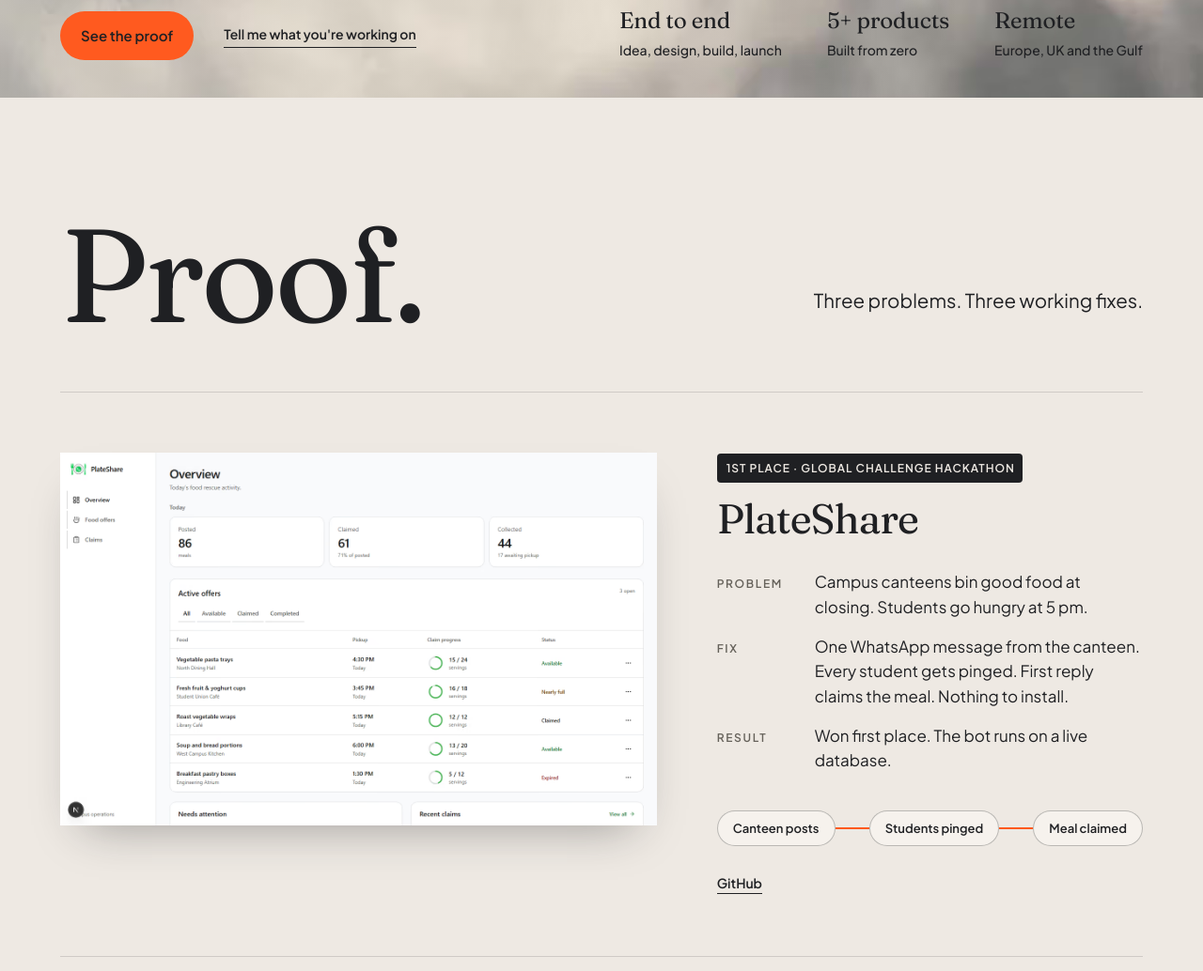
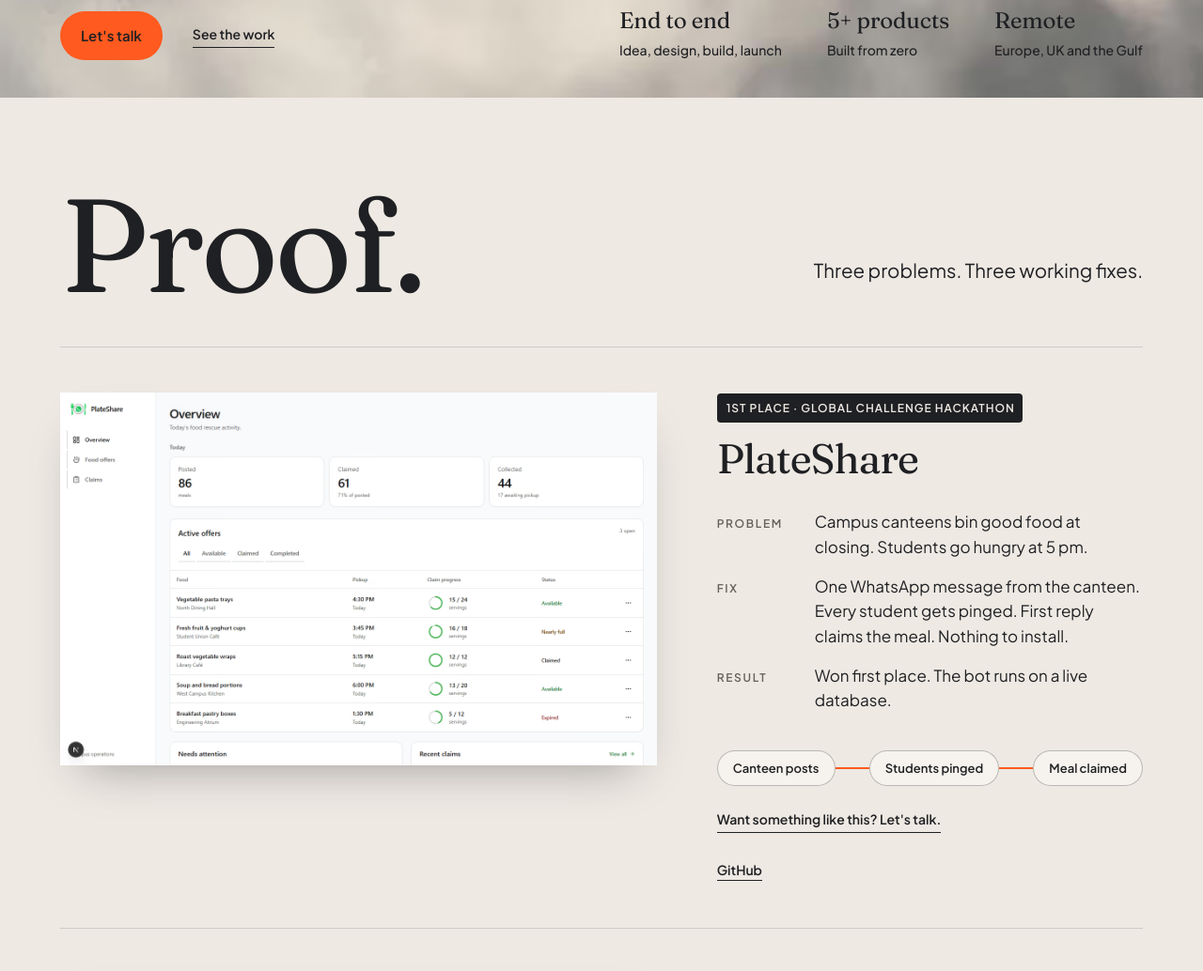
Before and after one commit to Rydny1/Rydny-portfolio, an Astro site: page / in a window 1280 px wide. Shown: the part 696-1730 px from the top of the page at 94% size. Built offline with nearby package versions, Linux system fonts and the light colour scheme; Astro itself is replaced by a stand-in of ours.

Commit message:
Update pass 1: spacing, one CTA phrase, new About copy
Co-Authored-By: Claude Sonnet 5.5 <noreply@anthropic.com>

```diff
--- a/src/components/About.astro
+++ b/src/components/About.astro
@@ -43,7 +43,7 @@ const { about } = copy;
   .grid {
     display: grid;
     grid-template-columns: 5fr 7fr;
-    gap: var(--s-12);
+    gap: var(--s-8);
     align-items: start;
   }
   .frame {
--- a/src/components/Project.astro
+++ b/src/components/Project.astro
@@ -24,6 +24,7 @@ const L = copy.proof.labels;
       <dt>{L.result}</dt><dd>{p.result}</dd>
     </dl>
     <MiniFlow steps={p.flow} />
+    <a class="link ask" href={copy.proof.ask.href}>{copy.proof.ask.label}</a>
     {p.links.length > 0 && (
       <ul class="links">
         {p.links.map((l) => (
@@ -40,7 +41,7 @@ const L = copy.proof.labels;
     grid-template-columns: 7fr 5fr;
     gap: var(--s-8);
     align-items: start;
-    padding-block: var(--s-8);
+    padding-block: var(--s-6);
     border-top: 1px solid var(--hairline);
   }
   .shot {
@@ -93,6 +94,10 @@ const L = copy.proof.labels;
     gap: var(--s-3);
     margin-top: var(--s-3);
   }
+  .ask {
+    display: inline-block;
+    margin-top: var(--s-3);
+  }
   @media (max-width: 899px) {
     .project {
       grid-template-columns: minmax(0, 1fr);
--- a/src/components/Proof.astro
+++ b/src/components/Proof.astro
@@ -34,7 +34,7 @@ const { proof } = copy;
     justify-content: space-between;
     align-items: flex-end;
     gap: var(--s-4);
-    margin-bottom: var(--s-8);
+    margin-bottom: var(--s-6);
   }
   h2 {
     font-size: var(--fs-h2);
--- a/src/components/WhatIFix.astro
+++ b/src/components/WhatIFix.astro
@@ -26,7 +26,7 @@ const { fix } = copy;
   h2 {
     font-size: var(--fs-h2);
     line-height: 0.86;
-    margin-bottom: var(--s-12);
+    margin-bottom: var(--s-8);
   }
   .rows {
     list-style: none;
--- a/src/content/copy.ts
+++ b/src/content/copy.ts
@@ -13,7 +13,7 @@ export const copy = {
       { label: 'About', href: '#about' },
       { label: 'Contact', href: '#contact' },
     ],
-    cta: { label: 'Get in touch', href: '#contact' },
+    cta: { label: "Let's talk", href: '#contact' },
     city: 'Riga',
     skip: 'Skip to content',
   },
@@ -21,8 +21,8 @@ export const copy = {
     line1: 'Find the problem',
     line2: 'Build the fix.',
     lead: 'I turn slow, manual processes into software and automations that run on their own.',
-    primary: { label: 'See the proof', href: '#work' },
-    secondary: { label: "Tell me what you're working on", href: '#contact' },
+    primary: { label: "Let's talk", href: '#contact' },
+    secondary: { label: 'See the work', href: '#work' },
     facts: [
       { title: 'End to end', text: 'Idea, design, build, launch' },
       { title: '5+ products', text: 'Built from zero' },
@@ -34,6 +34,7 @@ export const copy = {
     title: 'Proof.',
     lead: 'Three problems. Three working fixes.',
     labels: { problem: 'Problem', fix: 'Fix', result: 'Result' },
+    ask: { label: "Want something like this? Let's talk.", href: '#contact' },
     more: {
       prefix: 'More:',
       items: [
@@ -67,11 +68,9 @@ export const copy = {
     caption: 'Rydny Ihims, Riga 2026',
     alt: 'Portrait of Rydny Ihims',
     paragraphs: [
-      "I'm Rydny Ihims. I build software and automations.",
-      'The problems I get handed usually start as lost time. Lost money. Someone doing the same task by hand, every day.',
-      'My job: find where it breaks, design the fix, build it, and make sure it keeps running.',
-      'Raised in Cameroon. Lived in Dubai. Now in Riga, studying Computer Science at the University of Latvia. I work in English and French.',
-      'First place at the Global Challenge Hackathon, for a WhatsApp system that sends leftover canteen food to hungry students.',
+      "I'm Rydny. I build software and automations for people whose work has outgrown doing it by hand.",
+      'I start by finding where the time goes. Then I design the fix, build it, and stay with it until it runs on its own.',
+      'I grew up in Cameroon, lived in Dubai, and now study Computer Science at the University of Latvia in Riga. I work in English and French, and I enter hackathons whenever I can.',
     ],
     quote: { text: 'What stands in the way becomes the way.', cite: 'Marcus Aurelius, Meditations' },
     tools: ['React', 'Next.js', 'TypeScript', 'Python', 'Laravel', 'MySQL', 'n8n', 'REST APIs'],
--- a/src/styles/global.css
+++ b/src/styles/global.css
@@ -113,9 +113,8 @@ ul {
   text-decoration: none;
 }
 
-/* Progressive enhancement: only hide for reveals once JS has added .js */
-@media (prefers-reduced-motion: reduce) {
+@media (prefers-reduced-motion: no-preference) {
   html {
-    scroll-behavior: auto;
+    scroll-behavior: smooth;
   }
 }
--- a/src/styles/tokens.css
+++ b/src/styles/tokens.css
@@ -73,7 +73,7 @@
   /* layout */
   --max: 1280px;
   --pad: clamp(20px, 5vw, 64px);
-  --section-y: clamp(96px, 16vh, 200px);
+  --section-y: clamp(72px, 12vh, 152px);
   --radius-pill: 999px;
   --radius-badge: 4px;
   --measure: 62ch;
```
Also changed, not shown: _brief/CHANGELOG.md (added).
